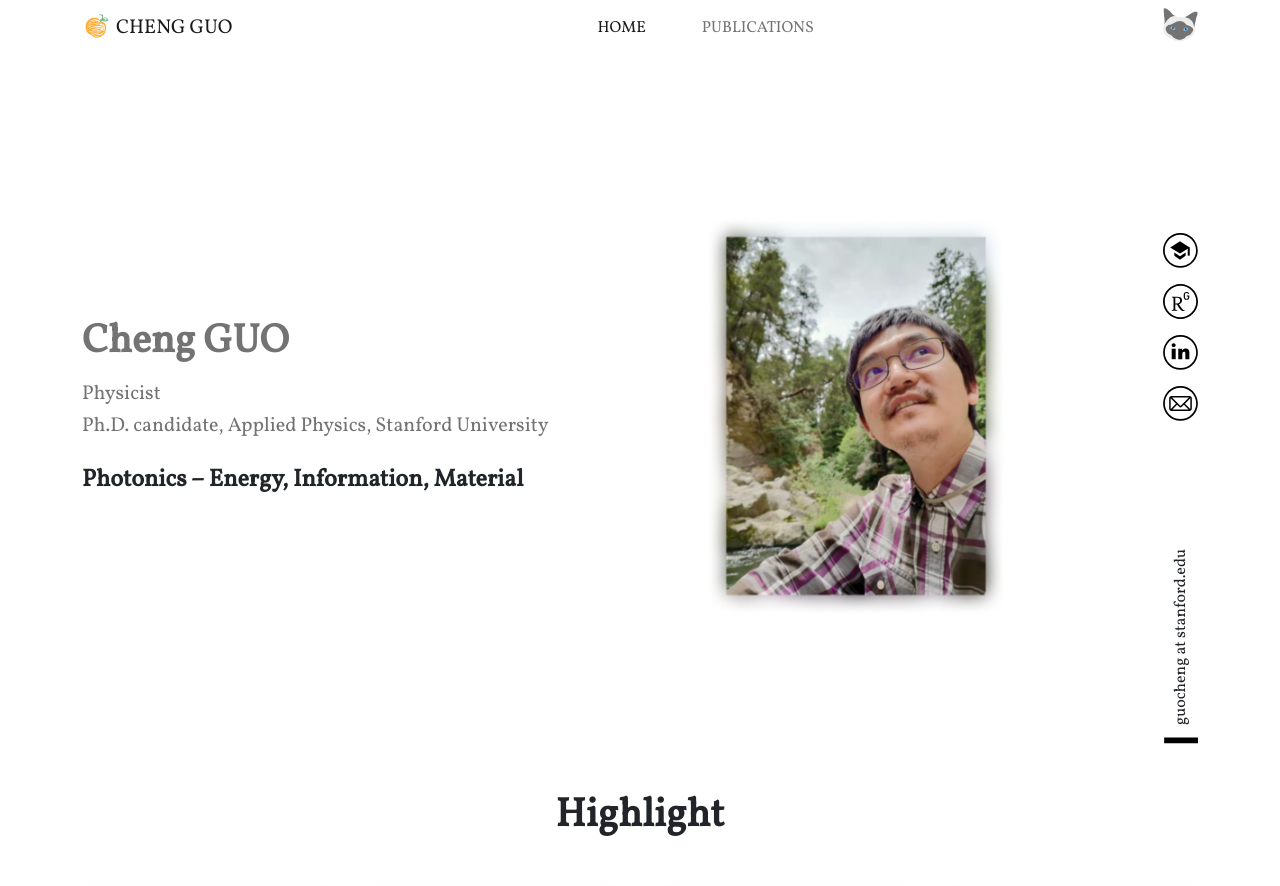
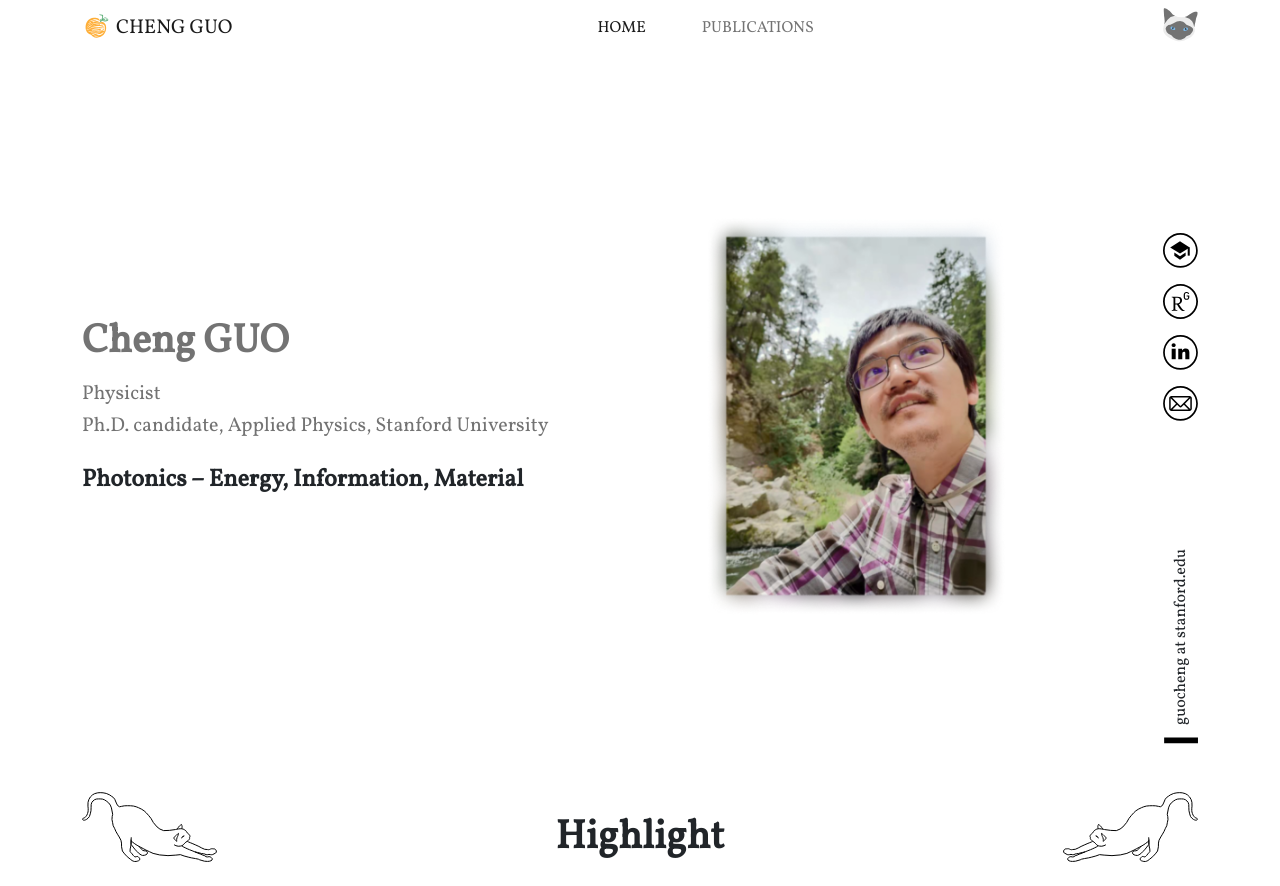
Before and after one commit to miao-kong/cguoresearchwebsite, a plain HTML site: page index.html in a window 1280 px wide. Shown: the top 886 px of the page. Drawn offline with nearby package versions, Linux system fonts and the light colour scheme.

Commit message:
Add chapter decorator

```diff
--- a/css/main.css
+++ b/css/main.css
@@ -25,6 +25,9 @@
         height: 80vh;
         max-height: 1000px;
         min-height: 450px;
+    }
+    .chap-decor { /* chapter decoration pattern */
+        height: 70px !important;
     }
 }
 
@@ -79,3 +82,7 @@ body { /* font */
 .card-img-standout { /* highlight image with white background */
     filter: drop-shadow(0px 1px 2px var(--color-gray));
 }
+
+.chap-decor { /* chapter decoration pattern size on <=small screen*/
+    height: 40px;
+}
--- a/index.html
+++ b/index.html
@@ -119,7 +119,11 @@
 
 
         <div class="container mt-5 mb-5">
-            <h1 class="fw-bold text-center mb-5" id="highlight">Highlight</h1>
+            <div class="d-flex justify-content-between mb-5">
+                <img src="./icon/cat_stretch_left.svg" class="chap-decor">
+                <h1 class="fw-bold align-self-end mb-0" id="highlight">Highlight</h1>
+                <img src="./icon/cat_stretch_right.svg" class="chap-decor">
+            </div>
             <div class="row row-cols-1 row-cols-sm-2 row-cols-md-3 row-cols-lg-4 g-5">
                 <div class="col">
                     <a class="card h-100 border-secondary text-decoration-none text-reset" href="./publications.html#guo2022b">
@@ -289,7 +293,11 @@
 
 
         <div class="container mt-5 mb-5">
-            <h1 class="fw-bold text-center mb-5" id="bio">Bio</h1>
+            <div class="d-flex justify-content-between mb-5">
+                <img src="./icon/cat_stretch_left.svg" class="chap-decor">
+                <h1 class="fw-bold align-self-end mb-0" id="bio">Bio</h1>
+                <img src="./icon/cat_stretch_right.svg" class="chap-decor">
+            </div>
             <h2 class="fw-bold mb-3">Education</h2>
             <ul class="list-unstyled mt-1 mb-5 fs-5">
                 <li><p>Ph.D. (expected 2022): Applied Physics, Stanford University, CA, USA</p></li>
```
Also changed, not shown: publications.html (+20 -4 lines), icon/cat_stretch_left.svg (added), icon/cat_stretch_right.svg (added).
